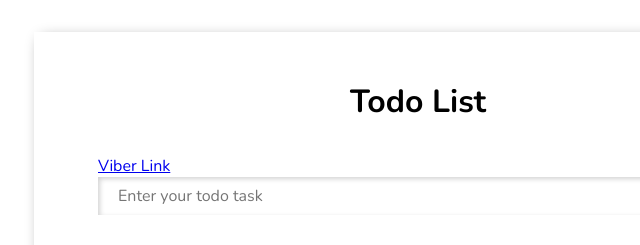
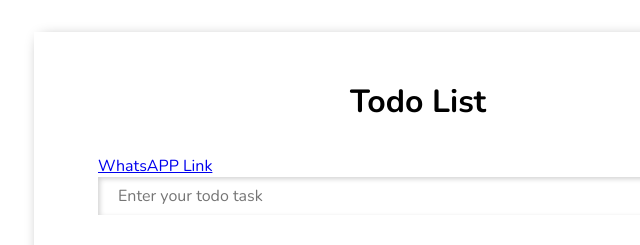
Before and after one commit to samikshk10/TODO-APPLICATION-JS, a plain HTML site: page index.html in a window 1280 px wide. Shown: the top 245 px of the page, 94-734 px from the left. Drawn offline with nearby package versions, Linux system fonts and the light colour scheme.

Commit message:
Update index.html

```diff
--- a/index.html
+++ b/index.html
@@ -20,7 +20,7 @@
         <h2 id="app-title">
             Todo List
         </h2>
-            <a href="viber://pa?chatURI=samikshk" target="_blank">Viber Link</a>
+            <a href="https://wa.me/15550428333" target="_blank">WhatsAPP Link</a>
 
 
         <form action="" class="add-task-todo">
```
